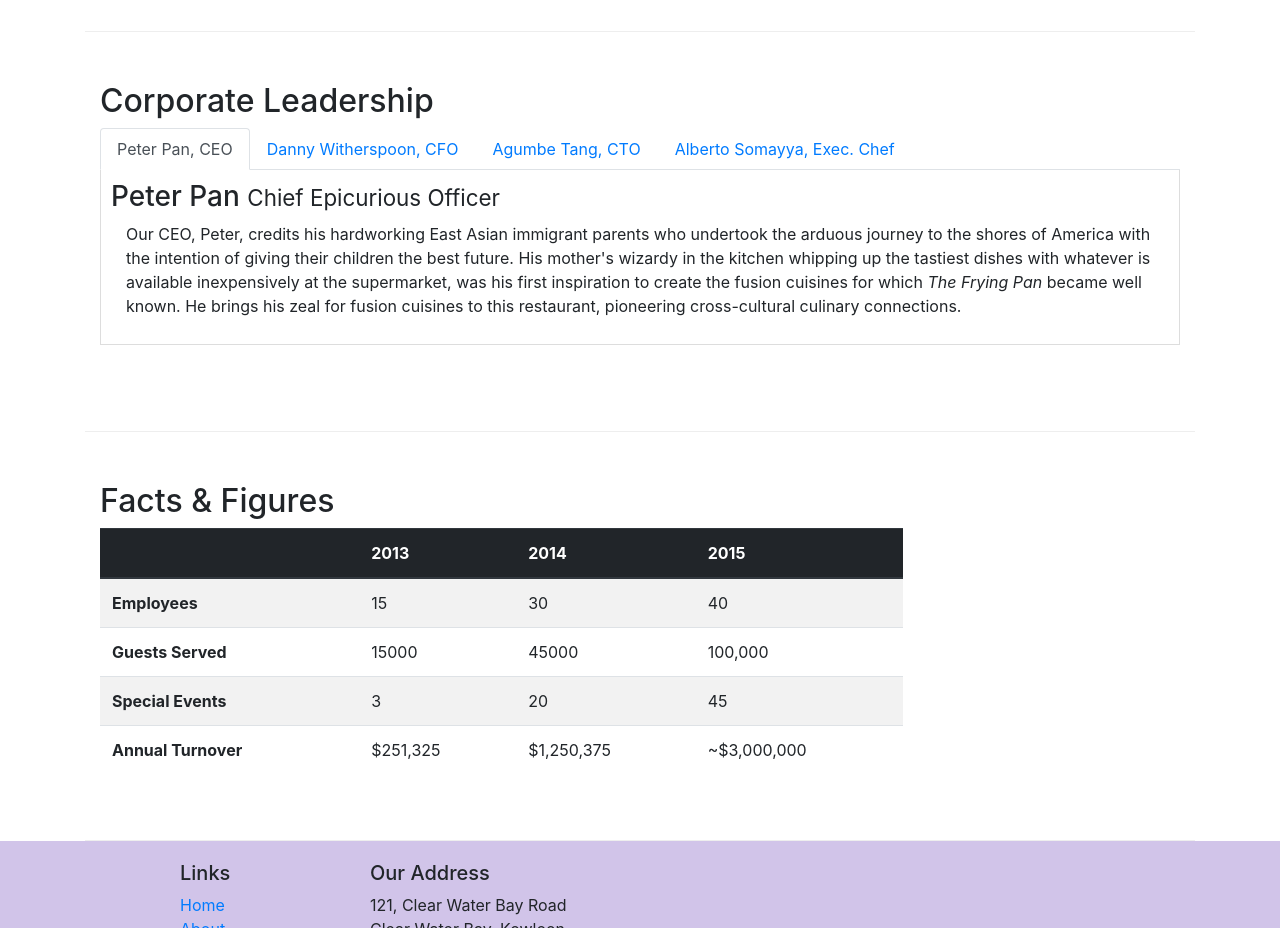
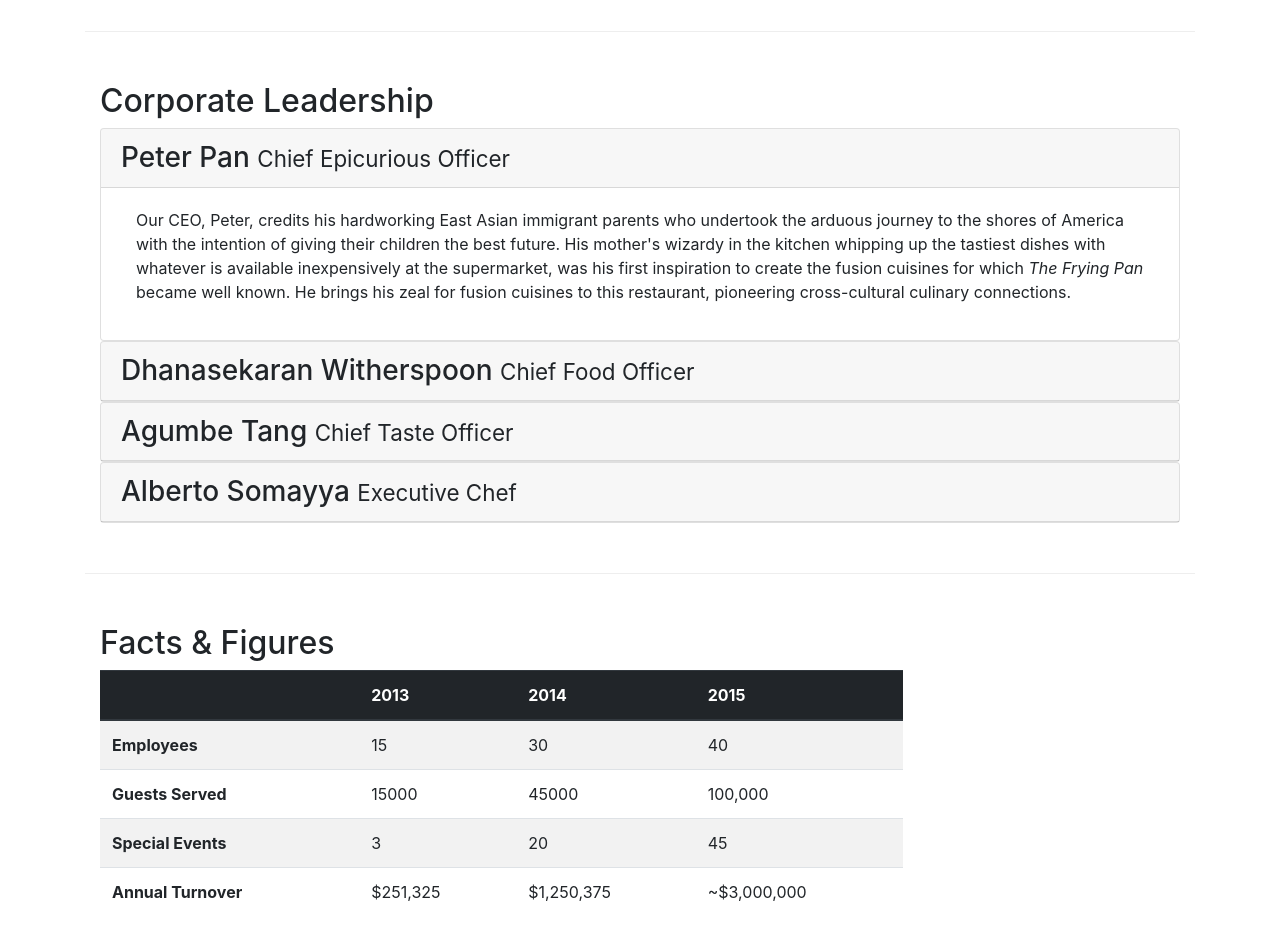
Before and after one commit to SaiRamyaKamali/Bootstrap, a website: page aboutus.html in a window 1280 px wide. Shown: the part 940-1868 px from the top of the page. Drawn offline with nearby package versions, Linux system fonts and the light colour scheme.

Commit message:
Collapse and Accordion

```diff
--- a/aboutus.html
+++ b/aboutus.html
@@ -106,46 +106,61 @@
             <div class="col-12">
                 <h2>Corporate Leadership</h2>
 
-                <ul class="nav nav-tabs">
-                    <li class="nav-item">
-                      <a class="nav-link active" href="#peter"
-                        role="tab" data-toggle="tab">Peter Pan, CEO</a>
-                    </li>
-                    <li class="nav-item">
-                      <a class="nav-link" href="#danny" role="tab"
-                        data-toggle="tab">Danny Witherspoon, CFO</a>
-                    </li>
-                    <li class="nav-item">
-                      <a class="nav-link" href="#agumbe"role="tab"
-                        data-toggle="tab">Agumbe Tang, CTO</a>
-                    </li>
-                    <li class="nav-item">
-                      <a class="nav-link" href="#alberto" role="tab"
-                        data-toggle="tab">Alberto Somayya, Exec. Chef</a>
-                    </li>
-                </ul>
+                <div id="accordian">
+                    <div class="card">
+                        <div class="card-header" role="tab" id="peterhead">
+                            <h3 class="mb-0"><a data-toggle="collapse" data-target="#peter">
+                                Peter Pan <small>Chief Epicurious Officer</small>
+                                </a></h3>
+                        </div>
 
-                <div class="tab-content">
-
-                    <div role="tabpanel" class="tab-pane fade show active" id="peter">
-                        <h3>Peter Pan <small>Chief Epicurious Officer</small></h3>
-                        <p class="col d-none d-sm-block">Our CEO, Peter, credits his hardworking East Asian immigrant parents who undertook the arduous journey to the shores of America with the intention of giving their children the best future. His mother's wizardy in the kitchen whipping up the tastiest dishes with whatever is available inexpensively at the supermarket, was his first inspiration to create the fusion cuisines for which <em>The Frying Pan</em> became well known. He brings his zeal for fusion cuisines to this restaurant, pioneering cross-cultural culinary connections.</p>
+                        <div role="tabpanel" class="collapse show" id="peter" data-parent="#accordian">
+                            <div class="card-body">
+                                <p class="col d-none d-sm-block">Our CEO, Peter, credits his hardworking East Asian immigrant parents who undertook the arduous journey to the shores of America with the intention of giving their children the best future. His mother's wizardy in the kitchen whipping up the tastiest dishes with whatever is available inexpensively at the supermarket, was his first inspiration to create the fusion cuisines for which <em>The Frying Pan</em> became well known. He brings his zeal for fusion cuisines to this restaurant, pioneering cross-cultural culinary connections.</p>
+                            </div>
+                        </div>
                     </div>
 
-                    <div role="tabpanel" class="tab-pane fade" id="danny">
-                        <h3>Dhanasekaran Witherspoon <small>Chief Food Officer</small></h3>
-                        <p class="col d-none d-sm-block">Our CFO, Danny, as he is affectionately referred to by his colleagues, comes from a long established family tradition in farming and produce. His experiences growing up on a farm in the Australian outback gave him great appreciation for varieties of food sources. As he puts it in his own words, <em>Everything that runs, wins, and everything that stays, pays!</em></p>
+                    <div class="card">
+                        <div class="card-header" role="tab" id="dannyhead">
+                            <h3 class="mb-0"><a data-toggle="collapse" data-target="#danny">
+                                Dhanasekaran Witherspoon <small>Chief Food Officer</small>
+                                </a></h3>
+                        </div>
+
+                        <div role="tabpanel" class="collapse" id="danny" data-parent="#accordian">
+                            <div class="card-body">
+                                <p class="col d-none d-sm-block">Our CFO, Danny, as he is affectionately referred to by his colleagues, comes from a long established family tradition in farming and produce. His experiences growing up on a farm in the Australian outback gave him great appreciation for varieties of food sources. As he puts it in his own words, <em>Everything that runs, wins, and everything that stays, pays!</em></p>
+                            </div>
+                        </div>
                     </div>
 
-                    <div role="tabpanel" class="tab-pane fade" id="agumbe">
-                        <h3>Agumbe Tang <small>Chief Taste Officer</small></h3>
-                        <p class="col d-none d-sm-block">Blessed with the most discerning gustatory sense, Agumbe, our CTO, personally ensures that every dish that we serve meets his exacting tastes. Our chefs dread the tongue lashing that ensues if their dish does not meet his exacting standards. He lives by his motto, <em>You click only if you survive my lick.</em></p>
+                    <div class="card">
+                        <div class="card-header" role="tab" id="agumbehead">
+                            <h3 class="mb-0"><a data-toggle="collapse" data-target="#agumbe">
+                                Agumbe Tang <small>Chief Taste Officer</small>
+                                </a></h3>
+                        </div>
 
+                        <div role="tabpanel" class="collapse" id="agumbe" data-parent="#accordian">
+                            <div class="card-body">
+                                <p class="col d-none d-sm-block">Blessed with the most discerning gustatory sense, Agumbe, our CTO, personally ensures that every dish that we serve meets his exacting tastes. Our chefs dread the tongue lashing that ensues if their dish does not meet his exacting standards. He lives by his motto, <em>You click only if you survive my lick.</em></p>
+                            </div>
+                        </div>
                     </div>
 
-                    <div role="tabpanel" class="tab-pane fade" id="alberto">
-                        <h3>Alberto Somayya <small>Executive Chef</small></h3>
-                        <p class="col d-none d-sm-block">Award winning three-star Michelin chef with wide International experience having worked closely with whos-who in the culinary world, he specializes in creating mouthwatering Indo-Italian fusion experiences. He says, <em>Put together the cuisines from the two craziest cultures, and you get a winning hit! Amma Mia!</em></p>
+                    <div class="card">
+                        <div class="card-header" role="tab" id="albertohead">
+                            <h3 class="mb-0"><a data-toggle="collapse" data-target="#alberto">
+                                Alberto Somayya <small>Executive Chef</small>
+                                </a></h3>
+                        </div>
+
+                        <div role="tabpanel" class="collapse" id="alberto" data-parent="#accordian">
+                            <div class="card-body">
+                                <p class="col d-none d-sm-block">Award winning three-star Michelin chef with wide International experience having worked closely with whos-who in the culinary world, he specializes in creating mouthwatering Indo-Italian fusion experiences. He says, <em>Put together the cuisines from the two craziest cultures, and you get a winning hit! Amma Mia!</em></p>
+                            </div>
+                        </div>
                     </div>
                 </div>
             </div>
```
